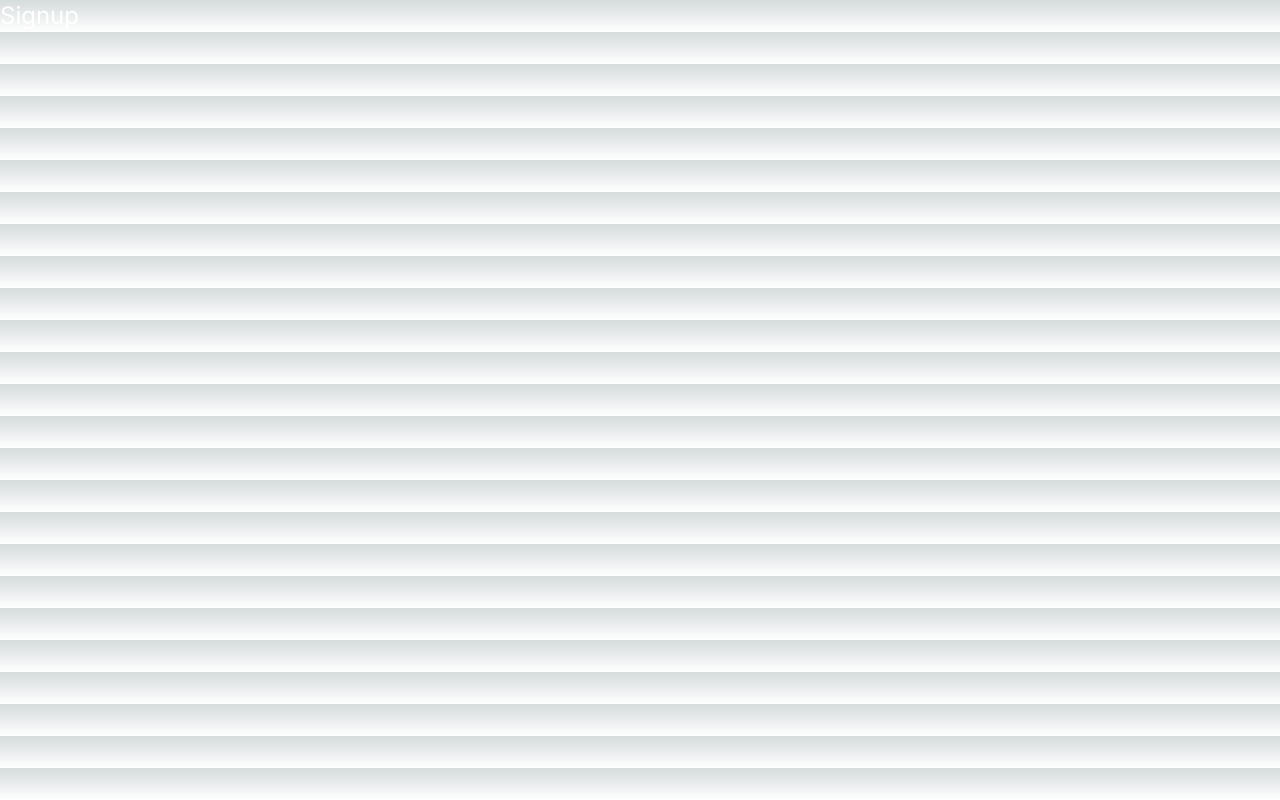
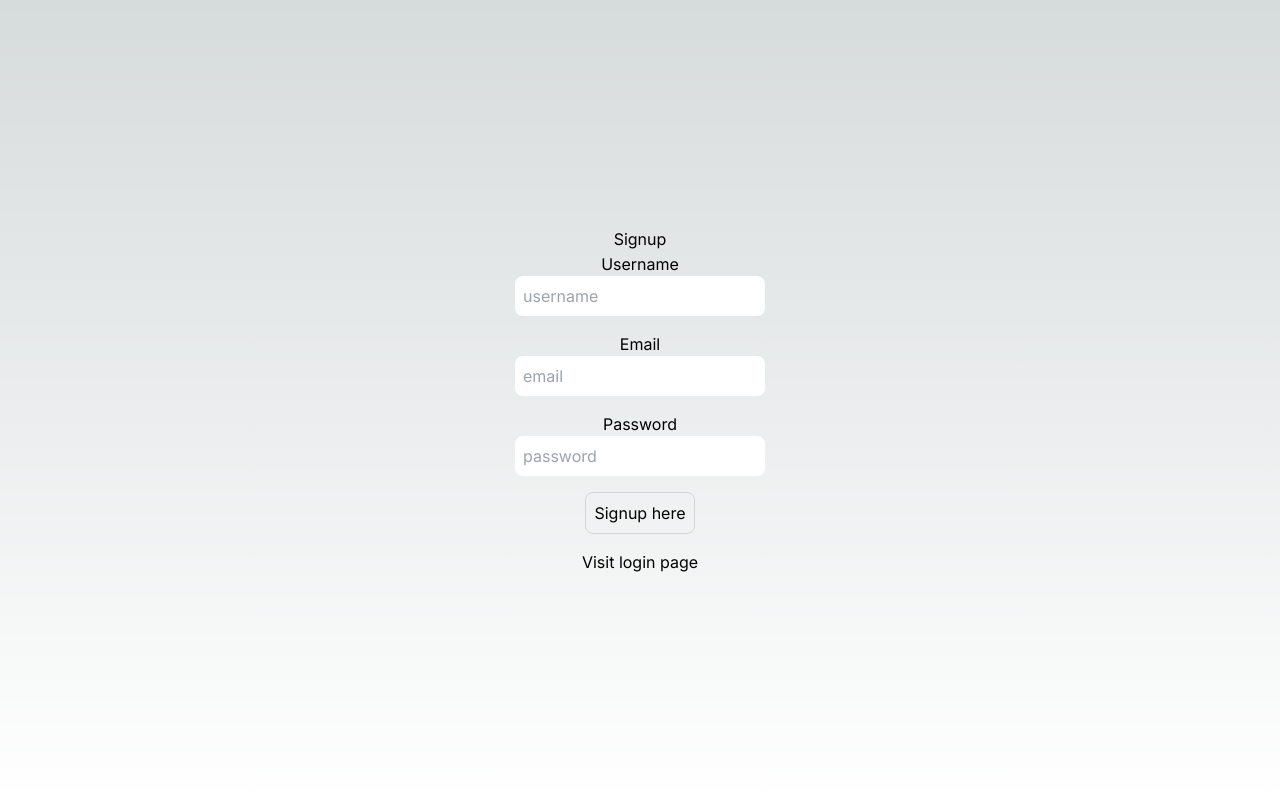
Before and after one commit to sumanchaudhary724/auth-nextjs, a Next.js app: page /signup in a window 1280 px wide. Built offline with nearby package versions, Linux system fonts and the light colour scheme.

Commit message:
signup and login page created

```diff
--- a/src/app/login/page.tsx
+++ b/src/app/login/page.tsx
@@ -1,7 +1,45 @@
-export default function LoginPage() {
+"use client";
+import Link from "next/link";
+import React from "react";
+import { useRouter } from "next/navigation";
+import { axios } from "axios";
+
+export default function SignupPage() {
+  const [user, setUser] = React.useState({
+    email: "",
+    password: "",
+  });
+
+  const onLogin = async () => {};
   return (
-    <div className="flex">
-      <h1 className="text-center text-white text-2xl">Login</h1>
+    <div className="flex flex-col items-center justify-center min-h-screen py-2">
+      <h1>Login</h1>
+      <hr />
+      <label htmlFor="email">Email</label>
+      <input
+        className="p-2 border-gray-300 rounded-lg mb-4 focus:outline-none focus:border-gray-600"
+        id="email"
+        type="text"
+        value={user.email}
+        onChange={(e) => setUser({ ...user, email: e.target.value })}
+        placeholder="email"
+      />
+      <label htmlFor="password">Password</label>
+      <input
+        className="p-2 border-gray-300 rounded-lg mb-4 focus:outline-none focus:border-gray-600"
+        id="password"
+        type="password"
+        value={user.password}
+        onChange={(e) => setUser({ ...user, password: e.target.value })}
+        placeholder="password"
+      />
+      <button
+        onClick={onLogin}
+        className="p-2 border border-gray-300 rounded-lg mb-4 focus:outline-none focus:border-gray-600"
+      >
+        Login here
+      </button>
+      <Link href="/signup">Visit Signup page</Link>
     </div>
   );
 }
--- /dev/null
+++ b/src/app/profile/[id]/page.tsx
@@ -0,0 +1,14 @@
+export default function UserProfile({ params }: any) {
+  return (
+    <div className="flex flex-col items-center justify-center min-h-screen py-2">
+      <h1>Profile</h1>
+      <hr />
+      <p className="text-4xl">
+        Profile page{" "}
+        <span className="p-2 ml-2 rounded bg-orange-500 text-black">
+          {params.id}
+        </span>{" "}
+      </p>
+    </div>
+  );
+}
--- /dev/null
+++ b/src/app/profile/page.tsx
@@ -0,0 +1,9 @@
+export default function ProfilePage() {
+  return (
+    <div className="flex flex-col items-center justify-center min-h-screen py-2">
+      <h1>Profile</h1>
+      <hr />
+      <p>Profile page</p>
+    </div>
+  );
+}
--- a/src/app/signup/page.tsx
+++ b/src/app/signup/page.tsx
@@ -1,7 +1,55 @@
+"use client";
+import Link from "next/link";
+import React from "react";
+import { useRouter } from "next/navigation";
+import { axios } from "axios";
+
 export default function SignupPage() {
+  const [user, setUser] = React.useState({
+    email: "",
+    password: "",
+    username: "",
+  });
+
+  const onSignup = async () => {};
   return (
-    <div className="flex">
-      <h1 className="text-center text-white text-2xl">Signup</h1>
+    <div className="flex flex-col items-center justify-center min-h-screen py-2">
+      <h1>Signup</h1>
+      <hr />
+      <label htmlFor="username">Username</label>
+      <input
+        className="p-2 border-gray-300 rounded-lg mb-4 focus:outline-none focus:border-gray-600"
+        id="username"
+        type="text"
+        value={user.username}
+        onChange={(e) => setUser({ ...user, username: e.target.value })}
+        placeholder="username"
+      />
+      <label htmlFor="email">Email</label>
+      <input
+        className="p-2 border-gray-300 rounded-lg mb-4 focus:outline-none focus:border-gray-600"
+        id="email"
+        type="text"
+        value={user.email}
+        onChange={(e) => setUser({ ...user, email: e.target.value })}
+        placeholder="email"
+      />
+      <label htmlFor="password">Password</label>
+      <input
+        className="p-2 border-gray-300 rounded-lg mb-4 focus:outline-none focus:border-gray-600"
+        id="password"
+        type="password"
+        value={user.password}
+        onChange={(e) => setUser({ ...user, password: e.target.value })}
+        placeholder="password"
+      />
+      <button
+        onClick={onSignup}
+        className="p-2 border border-gray-300 rounded-lg mb-4 focus:outline-none focus:border-gray-600"
+      >
+        Signup here
+      </button>
+      <Link href="/login">Visit login page</Link>
     </div>
   );
 }
```
Also changed, not shown: src/dbConfig/dbConfig.ts (+8 -1 lines).
